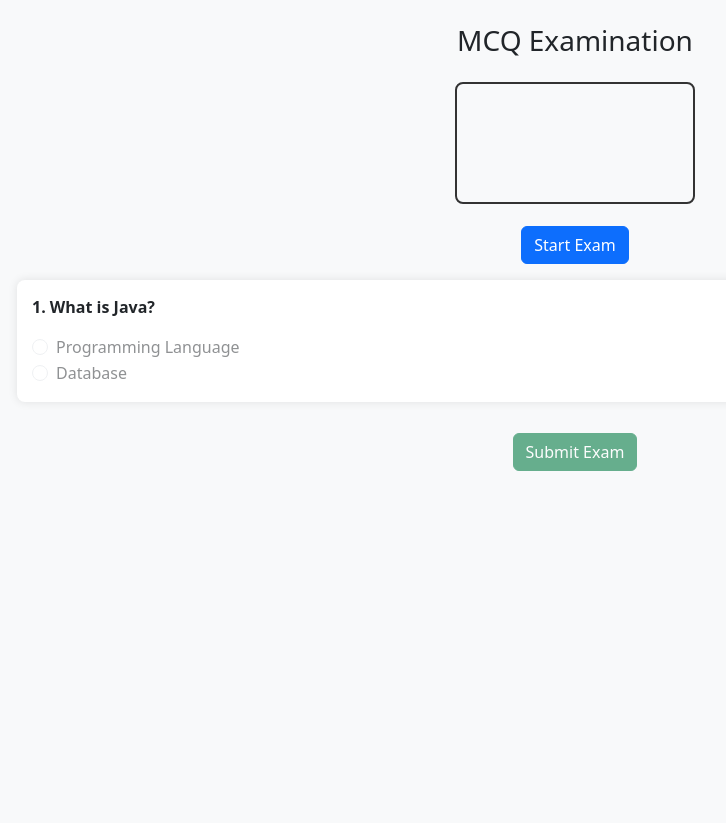
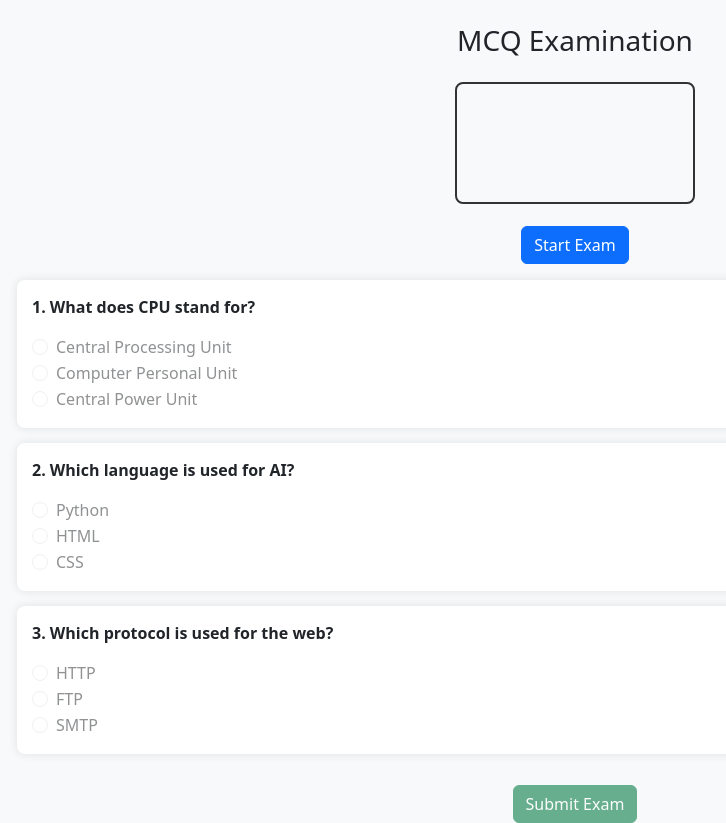
Before and after one commit to MohIbrahim1207/AI-proctoring-for-online-exams, a Flask app: page /exam in a window 1280 px wide. Shown: the whole page, without its empty margins (65-791 px from the left). Before the commit the page ends 471 px from the top, so only its background shows below. Run offline with Flask 3, Linux system fonts and the light colour scheme.

Commit message:
Your update message

```diff
--- a/app.py
+++ b/backend/app.py
@@ -3,7 +3,8 @@ from datetime import datetime
 import cv2
 import os
 
-app = Flask(__name__)
+app = Flask(__name__, template_folder="../templates", static_folder="../static")
+
 
 # ------------------------------
 # Ensure folders exist
--- a/backend.py
+++ b/backend/backend.py
@@ -24,11 +24,11 @@ face_cascade = cv2.CascadeClassifier(
 # ------------------------------
 @app.route("/")
 def index():
-    return render_template("index.html")
+    return render_template("backend/index.html")
 
 @app.route("/exam")
 def exam():
-    return render_template("exam.html")
+    return render_template("backend/exam.html")
 
 # ------------------------------
 # Optional Login (Demo only)
--- a/templates/exam.html
+++ b/templates/exam.html
@@ -30,23 +30,33 @@
 
     <!-- Start Button -->
     <div class="text-center mb-3">
-        <button id="startBtn" class="btn btn-primary" onclick="startExam()">Start Exam</button>
+        <button id="startBtn" class="btn btn-primary" onclick="startExam()">
+            Start Exam
+        </button>
     </div>
 
+    <!-- EXAM FORM -->
     <form id="examForm" method="POST" action="/submit_exam">
 
-        <!-- SAMPLE QUESTION -->
+        {% for q in questions %}
         <div class="question-card">
-            <p><strong>1. What is Java?</strong></p>
+            <p><strong>{{ loop.index }}. {{ q.question }}</strong></p>
+
+            {% for opt in q.options %}
             <div class="form-check">
-                <input class="form-check-input" type="radio" name="q1" disabled>
-                <label class="form-check-label">Programming Language</label>
+                <input class="form-check-input"
+                       type="radio"
+                       name="{{ q.id }}"
+                       value="{{ opt }}"
+                       disabled
+                       required>
+                <label class="form-check-label">
+                    {{ opt }}
+                </label>
             </div>
-            <div class="form-check">
-                <input class="form-check-input" type="radio" name="q1" disabled>
-                <label class="form-check-label">Database</label>
-            </div>
+            {% endfor %}
         </div>
+        {% endfor %}
 
         <div class="text-center">
             <button type="submit" class="btn btn-success mt-3" disabled id="submitBtn">
@@ -58,9 +68,10 @@
 </div>
 
 <script>
+/* ================== CONFIG ================== */
 const studentId = "student_001";
 
-/* ---------------- TAB SWITCH ---------------- */
+/* ================== TAB SWITCH ================== */
 let tabSwitchCount = 0;
 const MAX_TAB_SWITCH = 3;
 
@@ -86,7 +97,7 @@ document.addEventListener("visibilitychange", () => {
     }
 });
 
-/* ---------------- CAMERA ---------------- */
+/* ================== CAMERA ================== */
 let cameraStream;
 
 async function startCamera() {
@@ -97,7 +108,7 @@ async function startCamera() {
     document.getElementById("webcam").srcObject = cameraStream;
 }
 
-/* ---------------- FACE NOT DETECTED ---------------- */
+/* ================== FACE NOT DETECTED ================== */
 let faceMissCount = 0;
 const MAX_FACE_MISS = 3;
 
@@ -107,7 +118,7 @@ setInterval(() => {
     if (!video.srcObject || video.videoWidth === 0) {
         faceMissCount++;
 
-        alert("⚠️ Face not detected! Please stay in front of the camera.\nWarning: " + faceMissCount);
+        alert("⚠️ Face not detected!\nWarning: " + faceMissCount);
 
         fetch("/log_violation", {
             method: "POST",
@@ -125,14 +136,17 @@ setInterval(() => {
     }
 }, 7000);
 
-/* ---------------- START EXAM ---------------- */
+/* ================== START EXAM ================== */
 async function startExam() {
     try {
         await startCamera();
 
         alert("✅ Exam started. Monitoring enabled.");
 
-        document.querySelectorAll("input").forEach(i => i.disabled = false);
+        document
+            .querySelectorAll("input[type=radio]")
+            .forEach(i => i.disabled = false);
+
         document.getElementById("submitBtn").disabled = false;
         document.getElementById("startBtn").disabled = true;
 
@@ -141,7 +155,7 @@ async function startExam() {
     }
 }
 
-/* ---------------- REFRESH WARNING ---------------- */
+/* ================== REFRESH WARNING ================== */
 window.onbeforeunload = () => "Leaving will submit your exam!";
 </script>
 
```
Also changed, not shown: backend/face_utils.py (added), backend/logger.py (added), backend/violation.py (added), uploads/student1_1770097432.479409.jpg (added), uploads/student1_1770097437.483998.jpg (added), uploads/student1_1770097529.40994.jpg (added), 2 other files.
